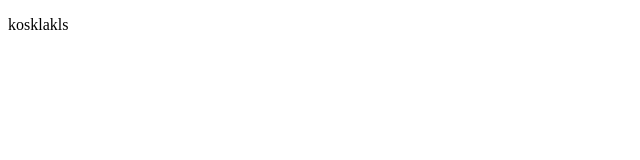
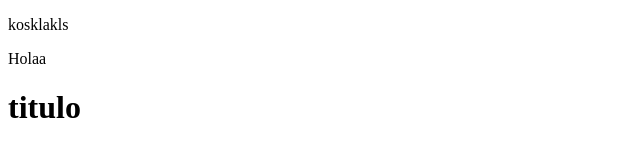
Before and after one commit to samuelga23/practica11, a plain HTML site: page index.html in a window 1280 px wide. Shown: the whole page, without its empty margins (0-640 px from the left). Drawn offline with Linux system fonts and the light colour scheme.

Commit message:
segundo commit develop

```diff
--- a/index.html
+++ b/index.html
@@ -7,5 +7,7 @@
 </head>
 <body>
     <p>kosklakls</p>
+    <div>Holaa</div>
+    <h1>titulo</h1>
 </body>
 </html>
```
